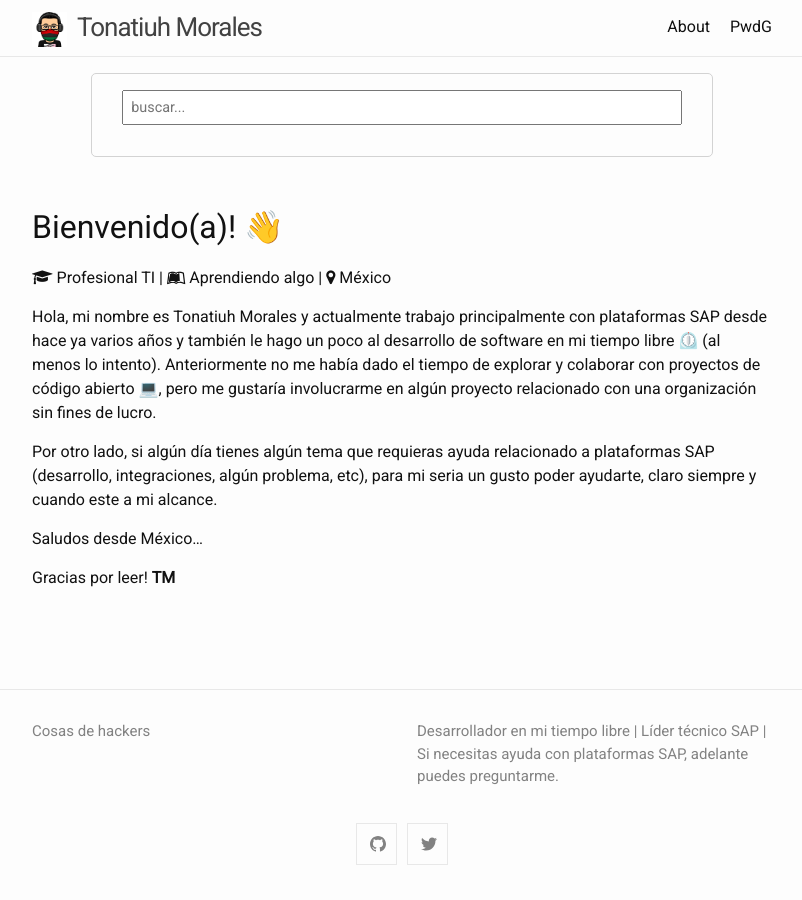
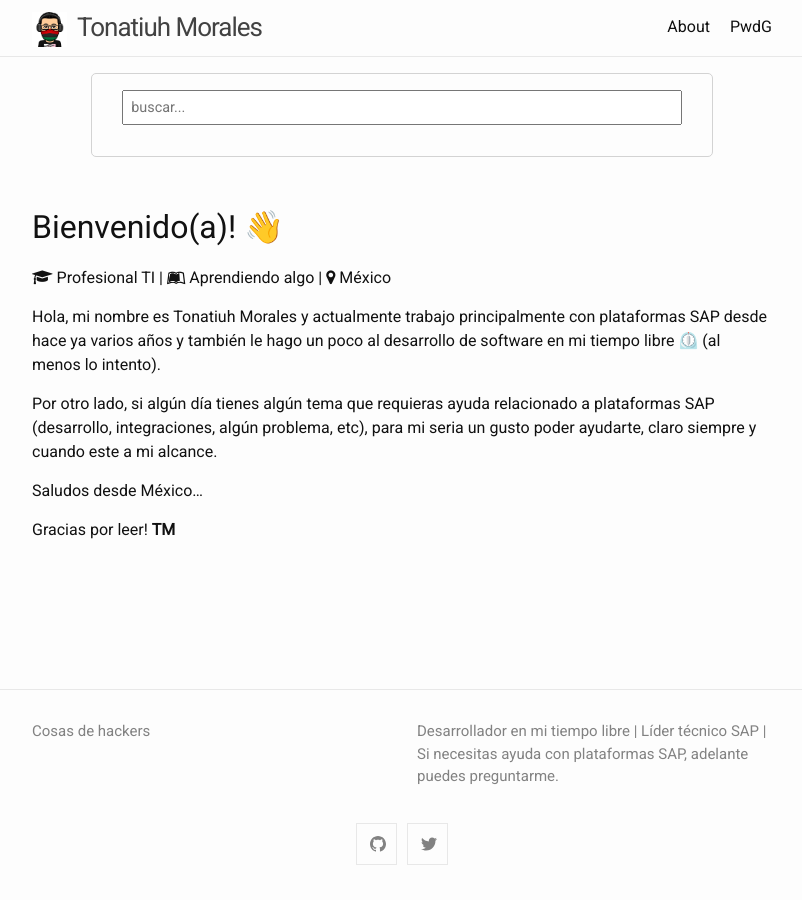
Before and after one commit to blackc0mb/blackc0mb.github.io, a Jekyll site: the page built from about.md, in a window 1280 px wide. Shown: the whole page, without its empty margins (238-1040 px from the left). Built offline with Jekyll 4.4.1, drawn with Linux system fonts in a browser that asks for light colours; comment, search, counter and statistics services are not loaded.

Commit message:
Update about.md

```diff
--- a/about.md
+++ b/about.md
@@ -6,7 +6,7 @@ title: About
 
 #### <i class="fa fa-graduation-cap"></i> Profesional TI | <i class="fa fa-leanpub"></i> Aprendiendo algo | <i class="fa fa-map-marker"></i> México
 
-Hola, mi nombre es Tonatiuh Morales y actualmente trabajo principalmente con plataformas SAP desde hace ya varios años y también le hago un poco al desarrollo de software en mi tiempo libre ⏲️ (al menos lo intento). Anteriormente no me había dado el tiempo de explorar y colaborar con proyectos de código abierto 💻, pero me gustaría involucrarme en algún proyecto relacionado con una organización sin fines de lucro.
+Hola, mi nombre es Tonatiuh Morales y actualmente trabajo principalmente con plataformas SAP desde hace ya varios años y también le hago un poco al desarrollo de software en mi tiempo libre ⏲️ (al menos lo intento).
 
 Por otro lado, si algún día tienes algún tema que requieras ayuda relacionado a plataformas SAP (desarrollo, integraciones, algún problema, etc), para mi seria un gusto poder ayudarte, claro siempre y cuando este a mi alcance.
 
```
